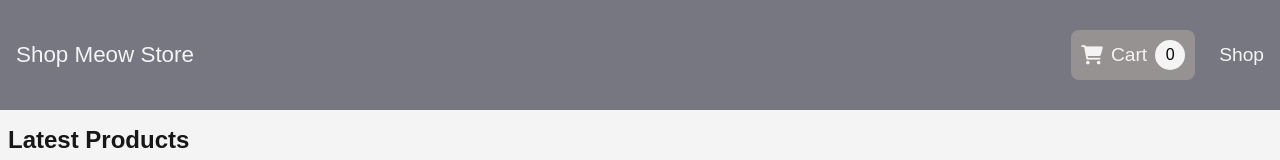
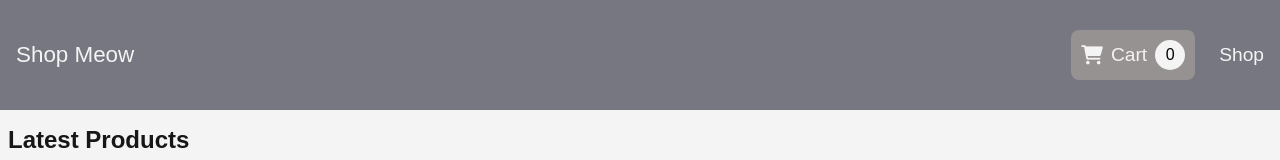
Before and after one commit to Shadi-Isshac/MERN_eCommerce, a React (Create React App) app in the folder frontend/: page / in a window 1280 px wide. Shown: the top 160 px of the page. Built offline with nearby package versions, Linux system fonts and the light colour scheme.

Commit message:
changed store name

```diff
--- a/frontend/public/index.html
+++ b/frontend/public/index.html
@@ -15,7 +15,7 @@
 
 
 
-    <title>Shop Meow Store</title>
+    <title>Shop Meow</title>
   </head>
   <body>
     <noscript>You need to enable JavaScript to run this app.</noscript>
--- a/frontend/src/components/Navbar.js
+++ b/frontend/src/components/Navbar.js
@@ -5,7 +5,7 @@ const navbar = ({click}) => {
   return (
     <nav className ='navbar'>
       <div className="navbar__logo">
-          <Link to="/" className='shopmeow'>Shop Meow Store</Link>
+          <Link to="/" className='shopmeow'>Shop Meow</Link>
       </div>
 
 
```
